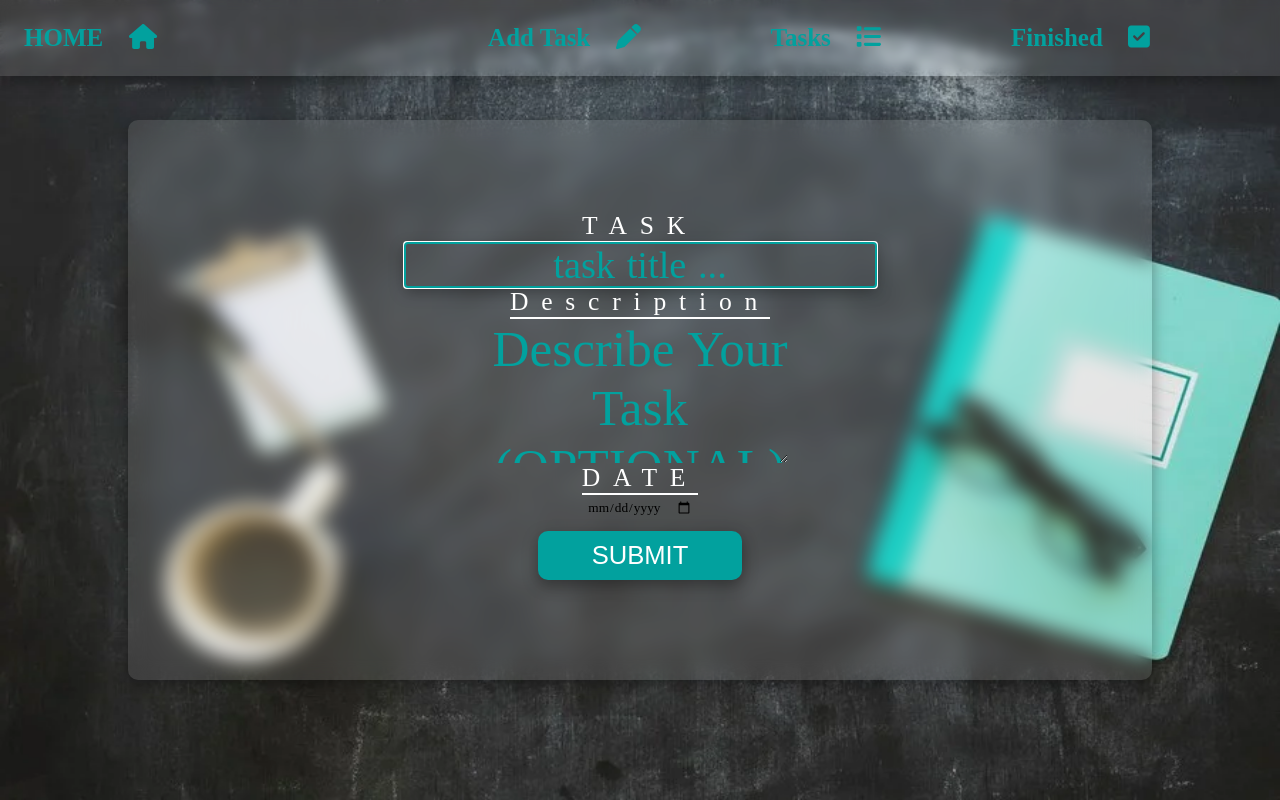
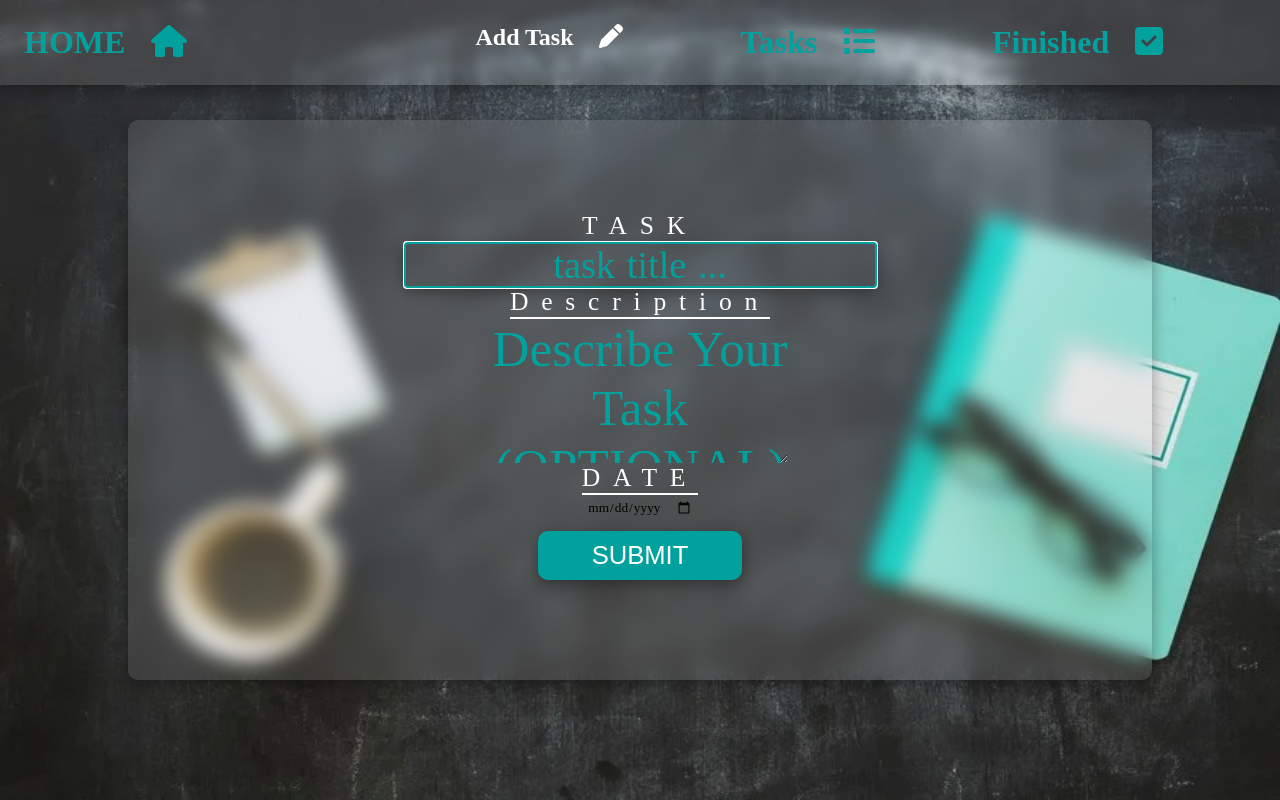
Before and after one commit to SorenaSalehi/TO-DO-Advance, a React (Vite) app: page /form in a window 1280 px wide. Built offline with nearby package versions, Linux system fonts and the light colour scheme; a web font is replaced by a local one.

Commit message:
styles fixed

```diff
--- a/src/component/AppNav/AppNav.module.css
+++ b/src/component/AppNav/AppNav.module.css
@@ -3,16 +3,16 @@
 .AppNav a {
   text-decoration: none;
   color: var(--main-font-color);
-  font-size: 2.5rem;
+  font-size: 2.5dvw;
   transition: all 0.8s;
 }
 .AppNav a:hover {
   font-size: 3rem;
 }
-.AppNav ul li a:active {
-  color: var(--main-font-color);
+.AppNav :global(.active){
+  color: var(--light-color);
+  font-size: larger;
 }
-
 .AppNav {
   display: flex;
   justify-content: space-between;
@@ -23,18 +23,18 @@
   backdrop-filter: blur(0.5rem);
   box-shadow: rgba(0, 0, 0, 0.35) 0px 5px 15px;
   font-family: "Edu AU VIC WA NT Guides", cursive;
+  font-display: swap;
   font-optical-sizing: auto;
   font-weight: 700;
   font-style: normal;
   z-index: 2;
 }
 
-
 .sidebarBtn {
   display: none;
 }
 
-.AppNav span{
+.AppNav span {
   margin: 0 2dvw;
 }
 
@@ -70,6 +70,10 @@
     background-color: var(--dark-color);
     transition: all 0.2s;
     z-index: 4;
+
+  }
+  .AppNav a {
+    font-size: 6dvw;
   }
   .hidden {
     display: none;
@@ -79,13 +83,17 @@
     position: absolute;
     left: 4dvw;
     top: 2dvh;
+    font-size: 8dvw;
     border: none;
     padding: 3dvw;
     background-color: var(--dark-color);
-    box-shadow: rgba(0, 0, 0, 0.35) 0px 5px 15px;
+    box-shadow: rgba(0, 0, 0, 0.4) 0px 2px 4px,
+      rgba(0, 0, 0, 0.3) 0px 7px 13px -3px,
+      rgba(0, 0, 0, 0.2) 0px -3px 0px inset;
     border-radius: 2rem;
     z-index: 100;
   }
+
   .sidebar {
     color: var(--main-font-color);
   }
@@ -93,7 +101,6 @@
     flex-direction: column;
   }
   .logo {
-
     margin-top: 15dvh;
   }
   .AppNav li a {
```
